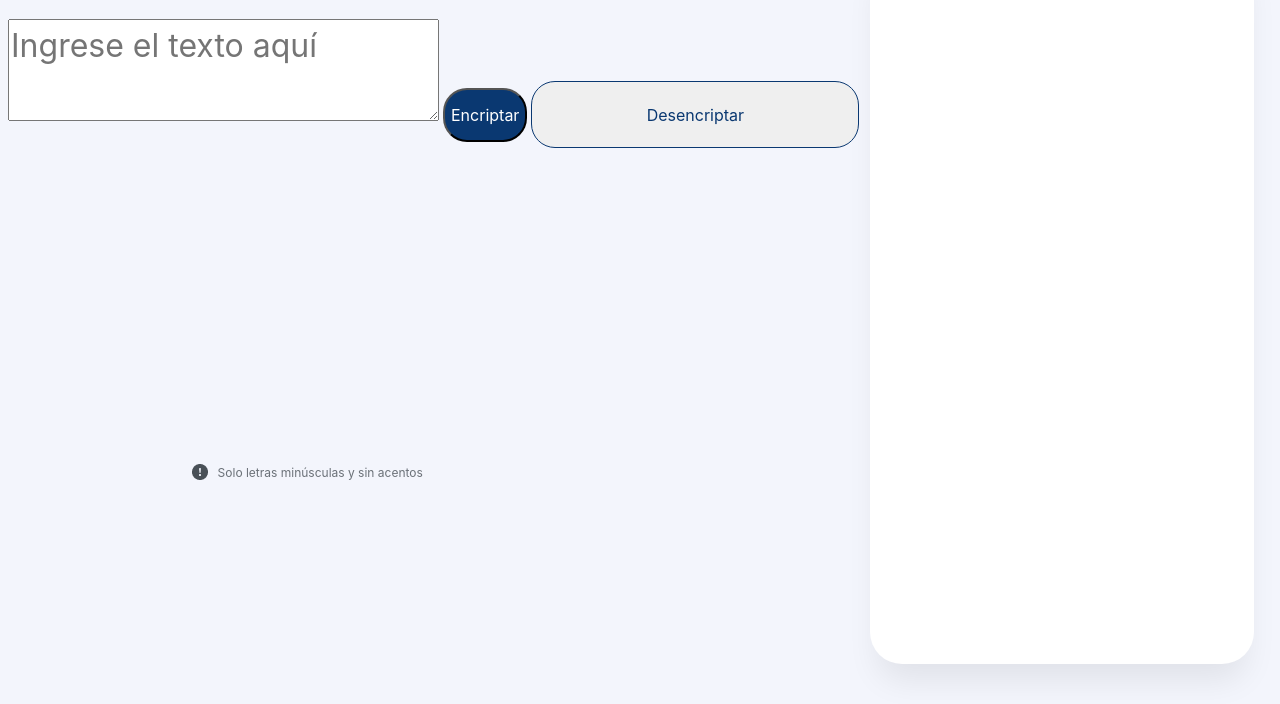
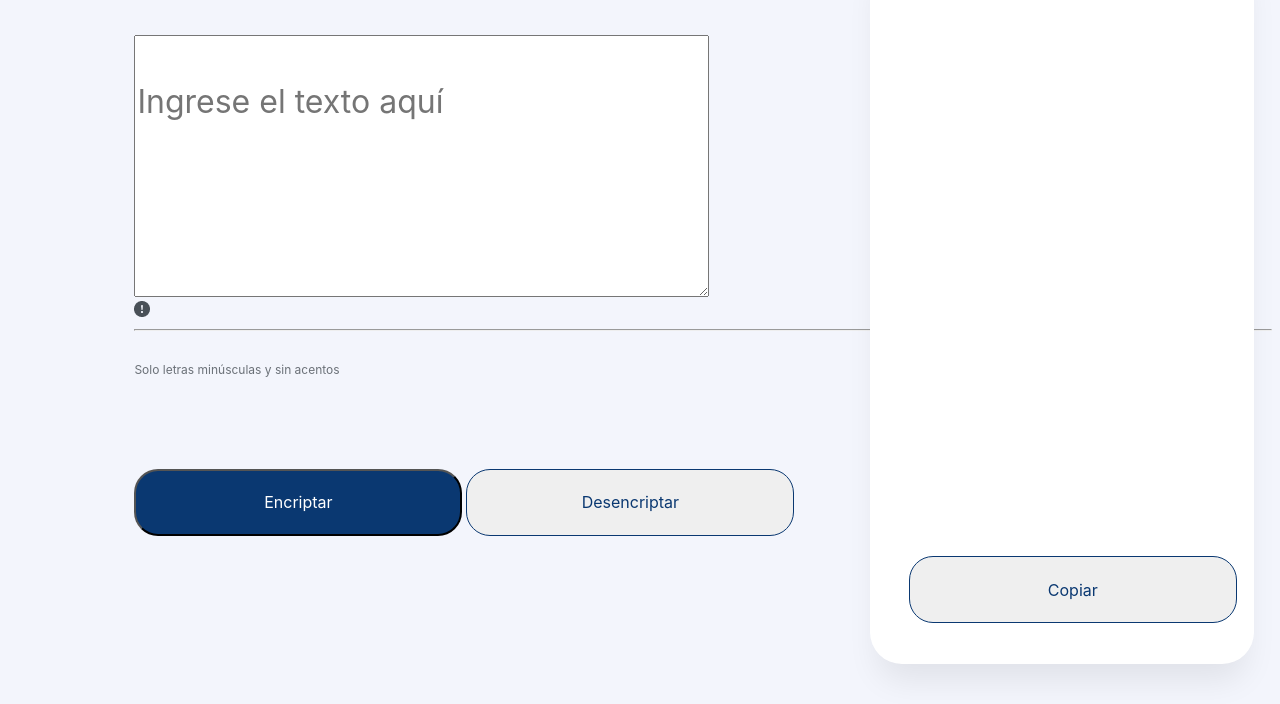
Before and after one commit to IsabelAngel/Encrypter-js-css, a plain HTML site: page index.html in a window 1280 px wide. Shown: the part 96-800 px from the top of the page. Drawn offline with Linux system fonts and the light colour scheme.

Commit message:
Update style.css

```diff
--- a/style.css
+++ b/style.css
@@ -1,5 +1,6 @@
 body{
     background: #F3F5FC;
+
 
 }
 
@@ -11,181 +12,97 @@ body{
     gap: 40px;
 }
 
-
-/*.caja_principal{
-    display: flex;
-    flex-direction: row;
-    align-items: flex-start;
-    padding: 0px;
-    gap: 24px;
-
-}height: 67px;
-position: absolute;
-    width: 680px;
-    height: 288px;
-
-    left: 240px;
-    top: 168px;*/
-#texto{
-    font-family: 'Inter';
-    font-style: normal;
-    font-weight: 400;
-    font-size: 32px;
-    line-height: 150%;
-
-    /* or 48px */
-
-    color: #0A3871;
-}
-
-.atencion{
-    display: flex;
-    flex-direction: row;
-    align-items: center;
-    padding: 0px;
-    gap: 20px;
-    position: absolute;
-    left: 15%;
-    top: 70%;
-
-    flex: none;
-    order: 0;
-    flex-grow: 0;
+.caja_principal{
+    position: relative;
+    align-items: flex-end;
+    margin-left: 10%;
+    margin-top: 3%;
 
 }
 
-/*top: 851px;*/
+#texto{
+    font-family: 'Inter';
+    font-size: 32px;
+    line-height: 400%;
+    width: 50%;
+    color: #0A3871;
 
-.img_atencion{
-    position:absolute;
-    left: 0%;
-    right: 0%;
-    top: 0%;
-    bottom: 0%;
 }
 
 .text_atencion{
+    display: inline-flex;
     color: #495057;
     opacity: 0.8;
-
     font-family: 'Inter';
     font-style: normal;
-    font-weight: 400;
     font-size: 12px;
-    line-height: 150%;
-    position:fixed;
-    left: 17%;
+    margin-top: 2%;
 }
+
 
 #encriptar{
     color: #FFFFFF;
     font-family: 'Inter';
     font-style: normal;
-    font-weight: 400;
     font-size: 16px;
-    line-height: 300%;
-    text-align: center;
-
-    /* Dark blue/dark-blue-300 */
+    width: 328px;
+    height: 67px;
     background: #0A3871;
     border-radius: 24px;
-
-    /* Inside auto layout */
-    flex:none;
     order: 0;
     flex-grow: 1;
+    display:inline-block;
+    margin-top: 7%;
 }
 
 #desencriptar{
     box-sizing: border-box;
     width: 328px;
     height: 67px;
-
-    /* Dark blue/dark-blue-300 */
     border: 1px solid #0A3871;
     border-radius: 24px;
-
     font-family: 'Inter';
     font-style: normal;
-    font-weight: 400;
     font-size: 16px;
-    line-height: 300%;
-    text-align: center;
     color: #0A3871;
-
-    /* Inside auto layout */
-    flex: none;
     order: 1;
     flex-grow: 0;
 }
 
 .caja_encriptado{
-    position: absolute;
+    position:fixed;
     width: 30%;
     height: 90%;
     left: 68%;
     top: 5%;
-
-    /* White */
     background: #FFFFFF;
-
-    /* shadow */
     box-shadow: 0px 24px 32px -8px rgba(0, 0, 0, 0.08);
     border-radius: 32px;
-}/*height: 944px;*/
+}
 
 #texto_encriptado{
-    position: absolute;
-
-
     font-family: 'Inter';
     font-style: normal;
     font-weight: 400;
     font-size: 24px;
     line-height: 150%;
-
-    /* or 36px */
-
-    /* Gray/gray-400 */
     color: #495057;
 }
-/*width: 336px;
-    height: 781px;
-    left: 1032px;
-    top: 72px;*/
 
 #copiar{
     box-sizing: border-box;
-
-    /* Auto layout */
-    display: flex;
-    flex-direction: row;
-    align-items: flex-start;
-    padding: 24px;
-    gap: 8px;
-
     position: absolute;
+    top: 85%;
+    left: 10%;
     width: 328px;
     height: 67px;
-    top: 885px;
-
-    /* Dark blue/dark-blue-300 */
     border: 1px solid #0A3871;
-    border-radius: 32px;
-
-
+    border-radius: 24px;
     font-family: 'Inter';
     font-style: normal;
-    font-weight: 400;
     font-size: 16px;
-    line-height: 300%;
     text-align: center;
-
-    /* Dark blue/dark-blue-300 */
     color: #0A3871;
-
-
-    /* Inside auto layout */
     flex: none;
     order: 0;
     flex-grow: 1;
```
